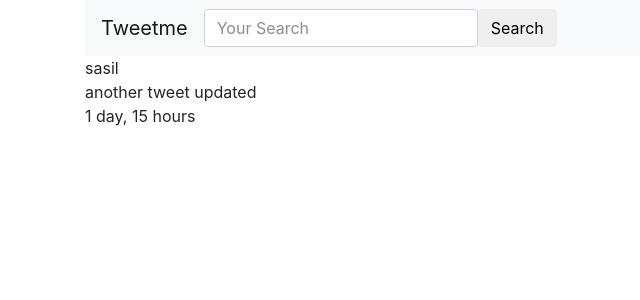
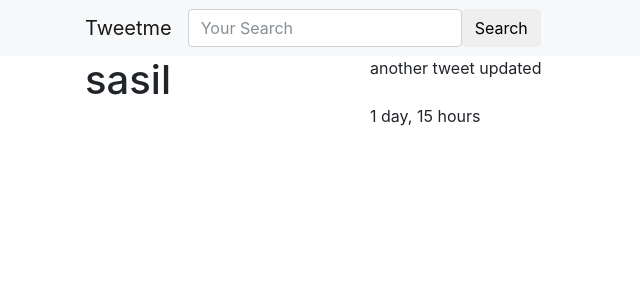
Before and after one commit to sasili-adetunji/tweetme, a Django app: page /tweet/2/ in a window 1280 px wide. Shown: the top 300 px of the page, without its empty margins (0-640 px from the left). Run offline with Django 3.2, Linux system fonts and the light colour scheme; data comes from the database, SQL or seed files in the repository; some libraries are stand-ins or nearby versions.

Commit message:
add bootstrap containers

```diff
--- a/src/templates/base.html
+++ b/src/templates/base.html
@@ -19,12 +19,11 @@
     <![endif]-->
   </head>
   <body>
-    <div class='container'>
-      {% include 'navbar.html' %}
-      {% block content %}
-      {% endblock content %}
-
-    </div>
+    {% include 'navbar.html' %}
+      <div class='container'>
+        {% block content %}
+        {% endblock content %}
+      </div>
 
     <!-- jQuery (necessary for Bootstrap's JavaScript plugins) -->
     <script src="https://ajax.googleapis.com/ajax/libs/jquery/1.12.4/jquery.min.js"></script>
--- a/src/templates/navbar.html
+++ b/src/templates/navbar.html
@@ -1,4 +1,5 @@
-<nav class="navbar navbar-expand-lg navbar-light bg-light">
+<nav class="navbar navbar-default navbar-expand-lg navbar-light bg-light">
+<div class="container" >
   <a class="navbar-brand" href="{% url 'home' %}">Tweetme</a>
   <button class="navbar-toggler" type="button" data-toggle="collapse" data-target="#navbarSupportedContent" aria-controls="navbarSupportedContent" aria-expanded="false" aria-label="Toggle navigation">
     <span class="navbar-toggler-icon"></span>
@@ -8,4 +9,5 @@
     <ul class="navbar-nav mr-auto">
     </ul>
   </div>
+</div>
 </nav>
--- a/src/tweets/templates/tweets/tweet_detail.html
+++ b/src/tweets/templates/tweets/tweet_detail.html
@@ -1,8 +1,15 @@
 {% extends 'base.html' %}
 
 {% block content %}
-  {{ object.user }} <br>
-  {{ object.content }} <br>
-  {{ object.timestamp|timesince }}
+<div class="row">
+  <div class="col-sm-3">
+    <h1> {{ object.user }} </h1>
+  </div>
+  <div class="col-sm-9">
+      {{ object.content }} <br /> <br />
+      {{ object.timestamp|timesince }}
+  </div>
+
+</div>
 
 {% endblock content%}
```
Also changed, not shown: src/tweets/templates/tweets/tweet_list.html (+6 -5 lines).
